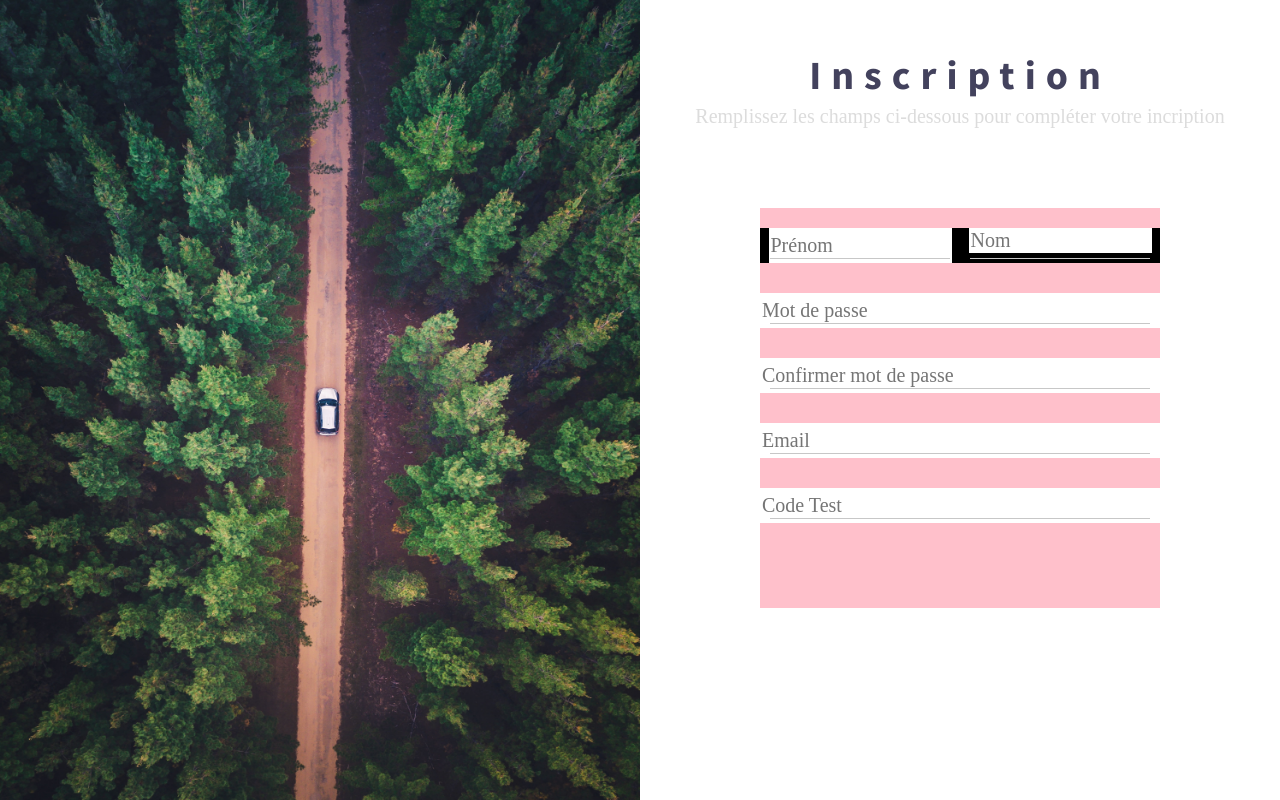
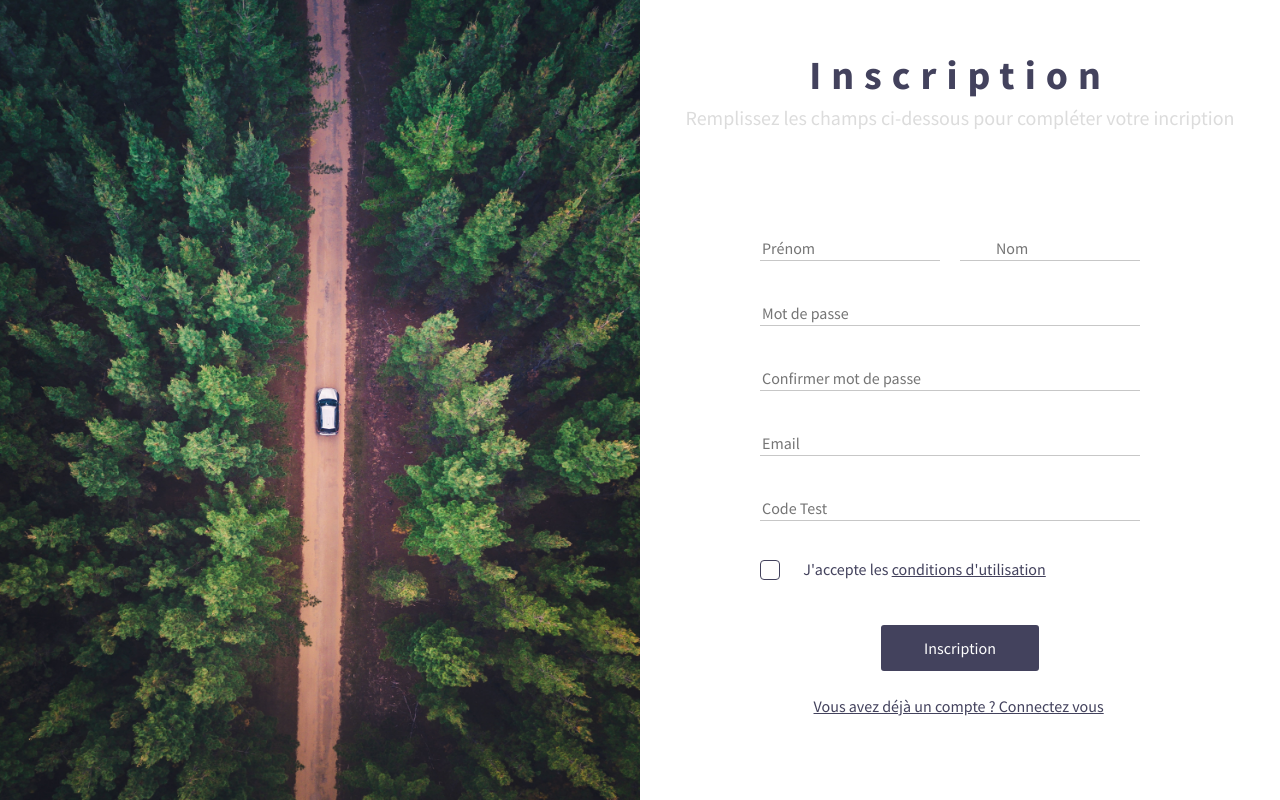
Before and after one commit to OscarPoels/FocusSiteWeb, a PHP site: page /Inscription.php in a window 1280 px wide. Run offline with PHP 8.4, Linux system fonts and the light colour scheme.

Commit message:
Fin du design de la page d'inscription et de ses fonctionnalités

```diff
--- a/Connexion.css
+++ b/Connexion.css
@@ -74,8 +74,7 @@ html, body {
 }
 
 #Mdp{
-    position: absolute;
-    top: 400px;
+margin-top: 45px;
 }
 
 .Box {
@@ -148,7 +147,7 @@ input[type=submit]{
 .Bouton {
     text-decoration: none;
     position: relative;
-    padding: 10px 10%;
+    padding: 10px 40px;
     border-radius: 3px;
 }
 
--- a/Inscription.css
+++ b/Inscription.css
@@ -3,8 +3,14 @@
     src: url('Police/SourceSansPro-Bold.ttf') format("truetype");
 }
 
+@font-face {
+    font-family: 'SourceSansProRegular';
+    src: url('Police/SourceSansPro-Regular.ttf') format("truetype");
+}
+
 * {
     font-family: SourceSansProRegular, serif;
+    font-size: 16px;
     margin: 0;
 }
 
@@ -26,6 +32,7 @@ html, body {
 
 .droite {
     width: 50%;
+    height: 100%;
     float: right;
 }
 
@@ -51,21 +58,19 @@ html, body {
     position: relative;
     top: 50px;
     width: 400px;
-    height: 400px;
+    height: 325px;
     margin-left: auto;
     margin-right: auto;
-    background: pink;
-}
-
-#Email {
-    font-size: 16px;
-    margin-left: 2px;
 }
 
 .PetiteBarre {
     height: 1px;
     width: 45%;
     background: #c7c7c7;
+}
+
+#PetiteBarreDroite {
+    margin-left: 5%;
 }
 
 .Barre {
@@ -83,11 +88,9 @@ html, body {
     margin-right: auto;
     margin-top: 30px;
     display: flex;
-    justify-content: space-around;
 }
 
 #Box1, #Box3, #Box5, #Box7, #Box9 {
-    background: black;
     top: 20px;
 }
 
@@ -111,19 +114,11 @@ html, body {
     top: 205px;
 }
 
-#Box10{
+#Box10 {
     top: 270px;
 }
 
-
-#ConditionUtilisation {
-    width: 60px;
-    height: 20px;
-    margin-top: 10px;
-}
-
-
-.Box2{
+.Box2 {
     position: relative;
     width: 400px;
     height: 20px;
@@ -132,10 +127,13 @@ html, body {
     top: 40px;
 }
 
-input {
+#FormNom, #FormPrenom, #E-mail, #Mdp, #ConfirmerMdp, #CodeTest {
     border: none;
-    font-size: 20px;
     outline: none;
+}
+
+#FormNom {
+    margin-left: 5%;
 }
 
 input[type=checkbox] {
@@ -165,3 +163,48 @@ input[type=checkbox]:checked + label {
     cursor: pointer;
     color: #43425D;
 }
+
+
+#Box11 {
+    width: 400px;
+    height: 35px;
+    margin-left: auto;
+    margin-right: auto;
+    margin-top: 75px;
+}
+
+input[type=submit] {
+    cursor: pointer;
+}
+
+#BoutonInscription {
+    margin-top: 30px;
+    margin-right: auto;
+    margin-left: auto;
+    display: flex;
+    text-decoration: none;
+    padding: 10px 40px;
+    border-radius: 3px;
+    background-color: #43425D;
+    color: white;
+    border: 3px solid #43425D;
+}
+
+#ConditionUtilisation {
+    text-decoration: underline;
+}
+
+#ConditionUtilisation:visited{
+color: #43425D
+}
+
+#Connexion {
+    display: flex;
+    text-align: center;
+    margin-left: auto;
+    margin-right: auto;
+    width: 293px;
+    margin-top: 25px;
+    text-decoration: underline;
+    color: #43425D;
+}
--- a/Inscription.php
+++ b/Inscription.php
@@ -4,50 +4,69 @@
     <meta charset="UTF-8">
     <link rel="stylesheet" href="Inscription.css"/>
     <title>Inscription</title>
+    <script type="text/javascript">
+        function verify(element1, element2) {
+            let passed = false;
+
+            if (element1.value !== element2.value) {
+                alert("Les mots de passe que vous avez rentrés ne sont pas identiques");
+                element1.select()
+            } else
+                passed = true;
+            return passed
+        }
+    </script>
 </head>
 <body>
 <div class="gauche"><img src="images/PageConnexion.jpg" alt="Photo page de connexion"/></div>
 <div class="droite">
     <div class="Texte" id="Inscription"> Inscription</div>
     <div class="Texte" id="SousTexteInscription"> Remplissez les champs ci-dessous pour compléter votre incription</div>
-    <div class="ChampsDeConnexion">
-        <form method="post" action="TraitementInscription.php">
+    <form method="post" action="" onsubmit=" return verify(this.Mdp, this.ConfirmerMdp)">
+        <div class="ChampsDeConnexion">
             <div class="Box" id="Box1">
-                <input id="FormPrenom" type="text" name="prenom" class="MoitierInput" placeholder="Prénom" size="14"
+                <input id="FormPrenom" type="text" class="MoitierInput" placeholder="Prénom" size="21"
                        required>
-                <label id="FormNom">
-                    <input type="text" class="MoitierInput" placeholder="Nom" size="14" required>
-                </label>
+                <input id="FormNom" type="text" class="MoitierInput" placeholder="Nom" size="21" required>
             </div>
             <div class="Box" id="Box2">
-                <div class="PetiteBarre" alt="Barre design"></div>
-                <div class="PetiteBarre" alt="Barre design"></div>
+                <div class="PetiteBarre" id="PetiteBarreGauche" alt="Barre design"></div>
+                <div class="PetiteBarre" id="PetiteBarreDroite" alt="Barre design"></div>
             </div>
             <div class="Box" id="Box3">
-                <input id="Mdp" type="password" placeholder="Mot de passe" size="34" required>
+                <input id="Mdp" name="Mdp" type="password" placeholder="Mot de passe" size="50" required>
             </div>
             <div class="Box" id="Box4">
                 <div class="Barre" alt="Barre design"></div>
             </div>
             <div class="Box" id="Box5">
-                <input id="ConfirmerMdp" type="password" placeholder="Confirmer mot de passe" size="34" required>
+                <input id="ConfirmerMdp" name="ConfirmerMdp" type="password" placeholder="Confirmer mot de passe"
+                       size="50" required>
             </div>
             <div class="Box" id="Box6">
                 <div class="Barre" alt="Barre design"></div>
             </div>
             <div class="Box" id="Box7">
-                <input id="E-mail" type="email" placeholder="Email" size="34" required>
+                <input id="E-mail" type="email" placeholder="Email" size="50" required>
             </div>
             <div class="Box" id="Box8">
                 <div class="Barre" alt="Barre design"></div>
             </div>
             <div class="Box" id="Box9">
-                <input id="CodeTest" type="text" placeholder="Code Test" size="34" required>
+                <input id="CodeTest" type="text" pattern="[0-9]{8}" placeholder="Code Test" size="50" required>
             </div>
             <div class="Box" id="Box10">
                 <div class="Barre" alt="Barre design"></div>
             </div>
-        </form>
-    </div>
+        </div>
+        <div id="Box11">
+            <input type="checkbox" id="AccepterCGU" name="AccepterCGU" required/>
+            <label for="AccepterCGU">J'accepte les
+                <a id="ConditionUtilisation" href="">conditions d'utilisation</a>
+            </label>
+        </div>
+        <input type="submit" id="BoutonInscription" value="Inscription">
+    </form>
+    <a id="Connexion" href="Connexion.php">Vous avez déjà un compte ? Connectez vous</a>
 </body>
 </html>
```
Also changed, not shown: Connexion.php (+4 -4 lines), TraitementConnexion.js (deleted), VerificationMdp.js (added).
